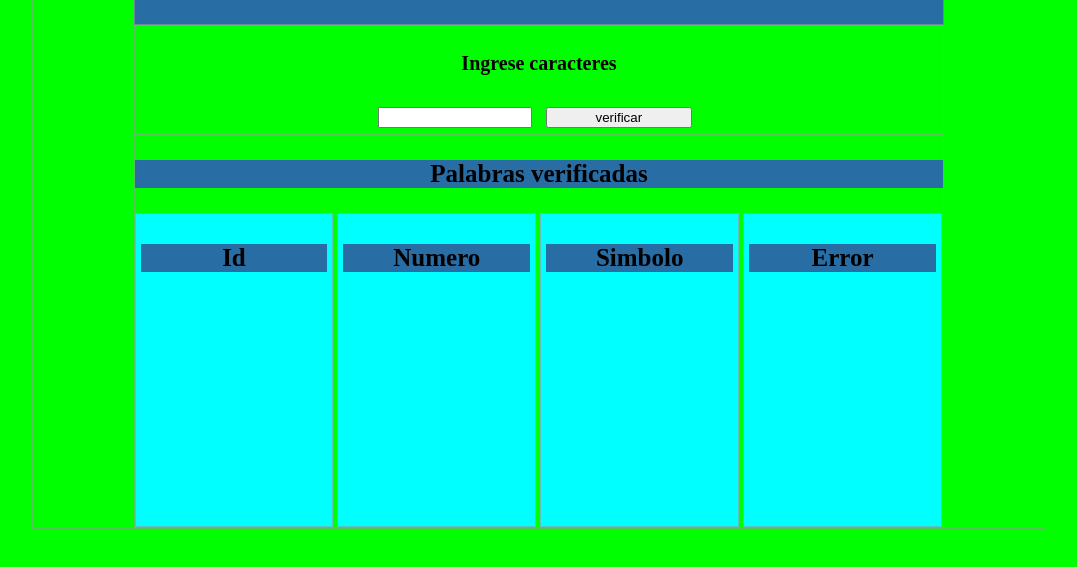
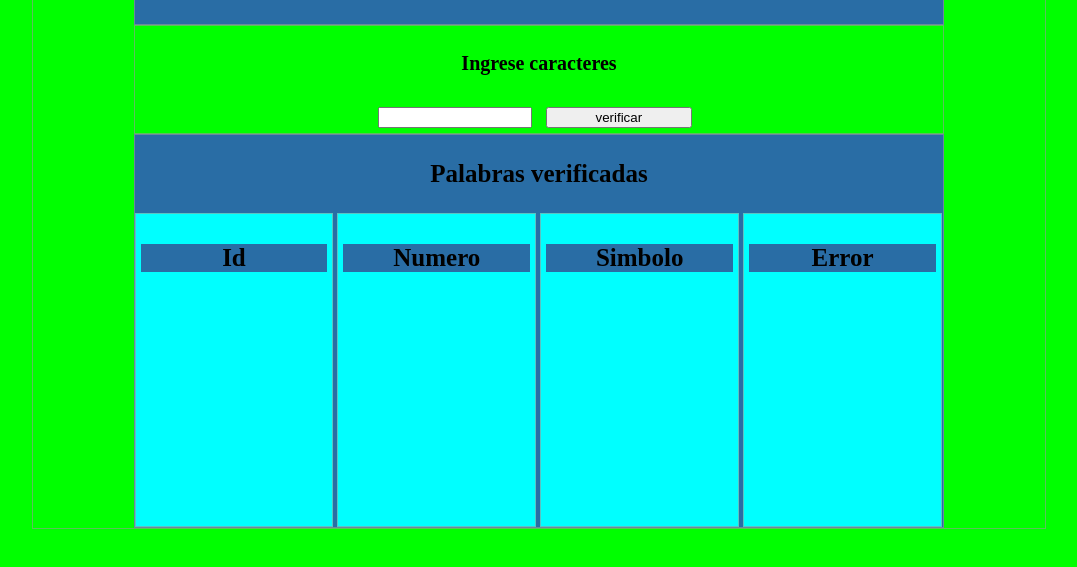
Before and after one commit to Moose0305/Reconocedor, a plain HTML site: page index.html in a window 1280 px wide. Shown: the part 87-654 px from the top of the page, without its empty margins (101-1178 px from the left). Drawn offline with Linux system fonts and the light colour scheme.

Commit message:
estilo css

```diff
--- a/index.html
+++ b/index.html
@@ -28,7 +28,7 @@
                 </div>
             </article>
 
-            <article class="contenedor">
+            <article id="c1" class="contenedor">
                 <h3 align="center">Palabras verificadas</h3>
 
                     <div  class="contenedor3">
--- a/script.js
+++ b/script.js
@@ -1,6 +1,6 @@
 
 function funcion1(){
-
+    //a
 var texto = document.getElementById("tex1");
 var reconocedorNum=0;
 var reconocedorLet1=0;
```
